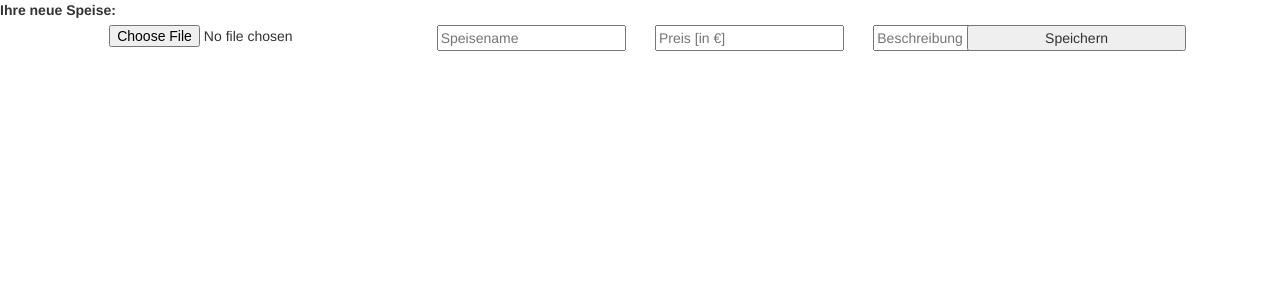
After one commit to Schlumpf1/DatenbankPraktikumv0.1, a Flask app: page /restaurant/newItem in a window 1280 px wide. The commit adds this page. Shown: the top 300 px of the page. Run offline with Flask 3, Linux system fonts and the light colour scheme; some libraries are stand-ins or nearby versions.

Commit message:
Neues Item Erstellen

```diff
--- a/app.py
+++ b/app.py
@@ -26,3 +26,19 @@ def restaurant():
 def delete_Item(itemId):
     zugreifer.removeItemFromSpeisekarte(itemId)
     return redirect("/restaurant")
+
+@app.route("/restaurant/newItem")
+def newItem():
+    return render_template('newItem.html')
+
+@app.route("/restaurant/newItem/safe", methods=['POST'])
+def newItem_safe():
+    restaurantId = int(1)
+    itemName = request.form['itemname']
+    itemPreis = request.form['itempreis']
+    itemBeschreibung = request.form['itembeschreibung']
+    itemBild = request.form['itembild']
+    print(itemBild)
+    speisekartenId = zugreifer.getSpeisekarte(restaurantId)
+    zugreifer.insertNewItem(speisekartenId,itemName,itemPreis,itemBeschreibung,itemBild)
+    return redirect("/restaurant")
--- /dev/null
+++ b/templates/newItem.html
@@ -0,0 +1,38 @@
+<!DOCTYPE html>
+<html>
+    <head>
+        <meta charset="utf-8"!>
+        <meta name="viewport" content="width=device-width, initial-scale=1">
+        <link rel="stylesheet" href="https://maxcdn.bootstrapcdn.com/bootstrap/3.4.1/css/bootstrap.min.css">
+        <script src="https://ajax.googleapis.com/ajax/libs/jquery/3.7.1/jquery.min.js"></script>
+        <script src="https://maxcdn.bootstrapcdn.com/bootstrap/3.4.1/js/bootstrap.min.js"></script>
+        <title>Speisekarte</title>
+    </head>
+    <body>
+        <label >
+            <b>Ihre neue Speise:</b>
+        </label>
+        <div class="row">
+            <form action="{{ url_for('newItem_safe')}}" method=post >
+                <div class="col-sm-1"></div>
+                <div class="col-sm-2">
+                    <input type="file" name="itembild" placeholder="Bild">
+                </div>
+                <div class="col-sm-1"></div>
+                <div class="col-sm-1">
+                    <input type="text" name="itemname" placeholder="Speisename">
+                </div>
+                <div class="col-sm-1"></div>
+                <div class="col-sm-1">
+                    <input type="number" name="itempreis" placeholder="Preis [in €]">
+                </div>
+                <div class="col-sm-1"></div>
+                <div class="col-sm-1">
+                    <input type="text" name="itembeschreibung" placeholder="Beschreibung">
+                </div>
+
+                <button class="col-sm-2" type="submit">Speichern</button>
+
+            </form>
+    </body>
+</html>
--- a/zugreifer.py
+++ b/zugreifer.py
@@ -172,7 +172,8 @@ def getItemsVonSpeisekarte(speisekartenId):
 def insertNewItem(speisekartenId,name,preis,beschreibung,bild):
     con = sqlite3.connect("Database.db")
     cur = con.cursor()
-    cur.execute("INSERT INTO items (speisekartenId,name,preis,beschreibung,bild) VALUES(?,?,?,?,?)",(speisekartenId,name,preis,beschreibung,bild))
+    cur.execute("""INSERT INTO items (speisekartenId,name,preis,beschreibung) VALUES(?,?,?,?)""",int(speisekartenId),str(name),str(preis),str(beschreibung))
+
     cur.close()
     con.commit()
     con.close()
```
Also changed, not shown: templates/speisekarte.html (+7 -4 lines), Database.db.
